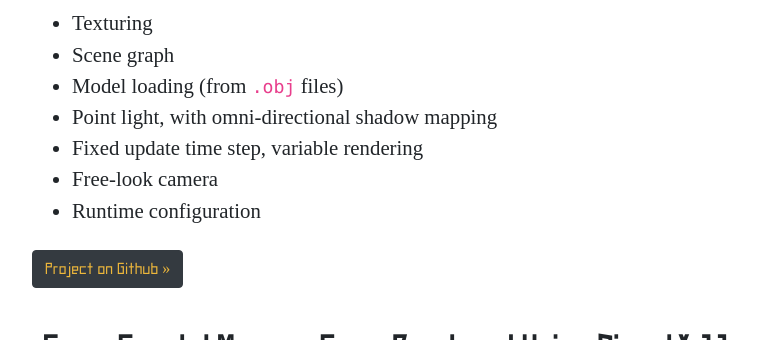
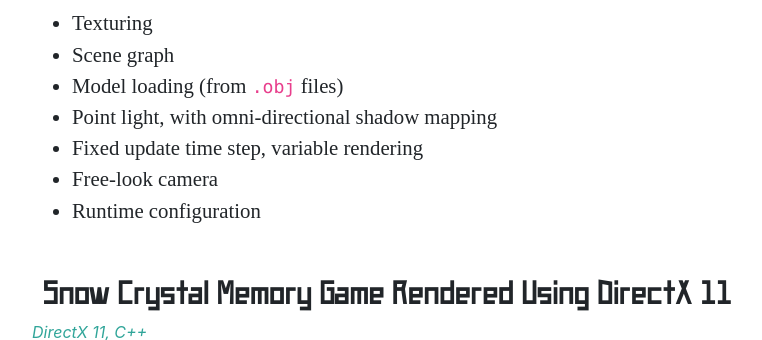
Before and after one commit to purpledevcat/purpledevcat.github.io, a Jekyll site: the page built from index.html, in a window 1280 px wide and 900 px high, scrolled down 1955 px, cut to the strip 0-340 px from the top of the window. Shown: the whole strip, without its empty margins (253-1015 px from the left). Built offline with Jekyll 4.4.1, drawn with Linux system fonts in a browser that asks for light colours; nearby versions of some CDN libraries.

Commit message:
Removing link to C++ code until I can review it

```diff
--- a/index.html
+++ b/index.html
@@ -37,7 +37,6 @@ title: Purple Dev Cat
                 <li>Runtime configuration</li>
             </ul>
         </div>
-        <p><a class="btn btn-dark pdc-button pdc-logo-font" href="https://github.com/maria-camenzuli/game-of-life-pulsar-visualization-dx11" role="button">Project on Github »</a></p>
     </div>
 </article>
 
```
